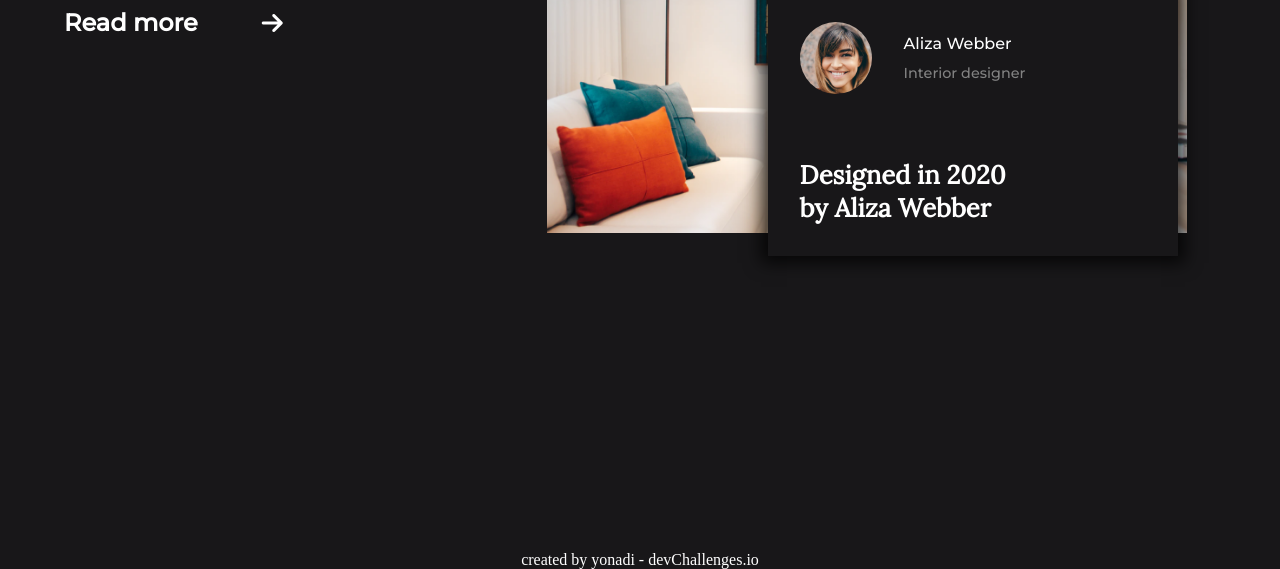
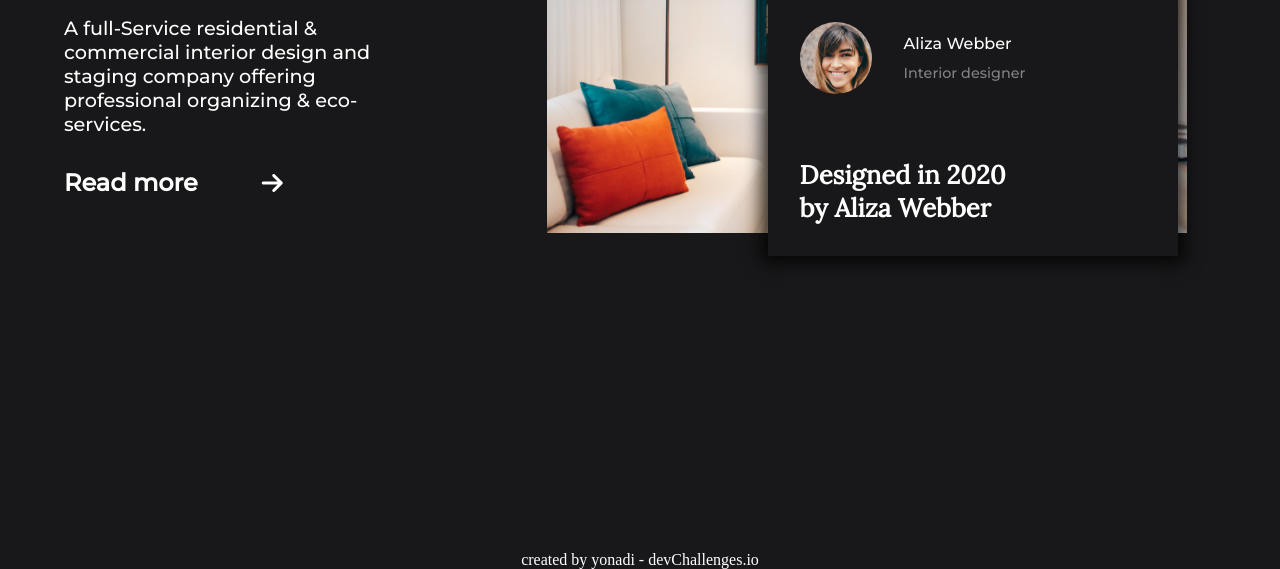
Before and after one commit to yonadilla/interior, a plain HTML site: page index.html in a window 1280 px wide. Shown: the part 458-1027 px from the top of the page. Drawn offline with nearby package versions, Linux system fonts and the light colour scheme.

Commit message:
third testing

```diff
--- a/style/style.scss
+++ b/style/style.scss
@@ -413,7 +413,7 @@ footer {
     height: 100vh;
     .content{
       z-index: 0;
-      top: 25vh;
+      top: 45vh;
 
       .content-title{
         font-size: 4rem;
```
Also changed, not shown: style/style.css.
